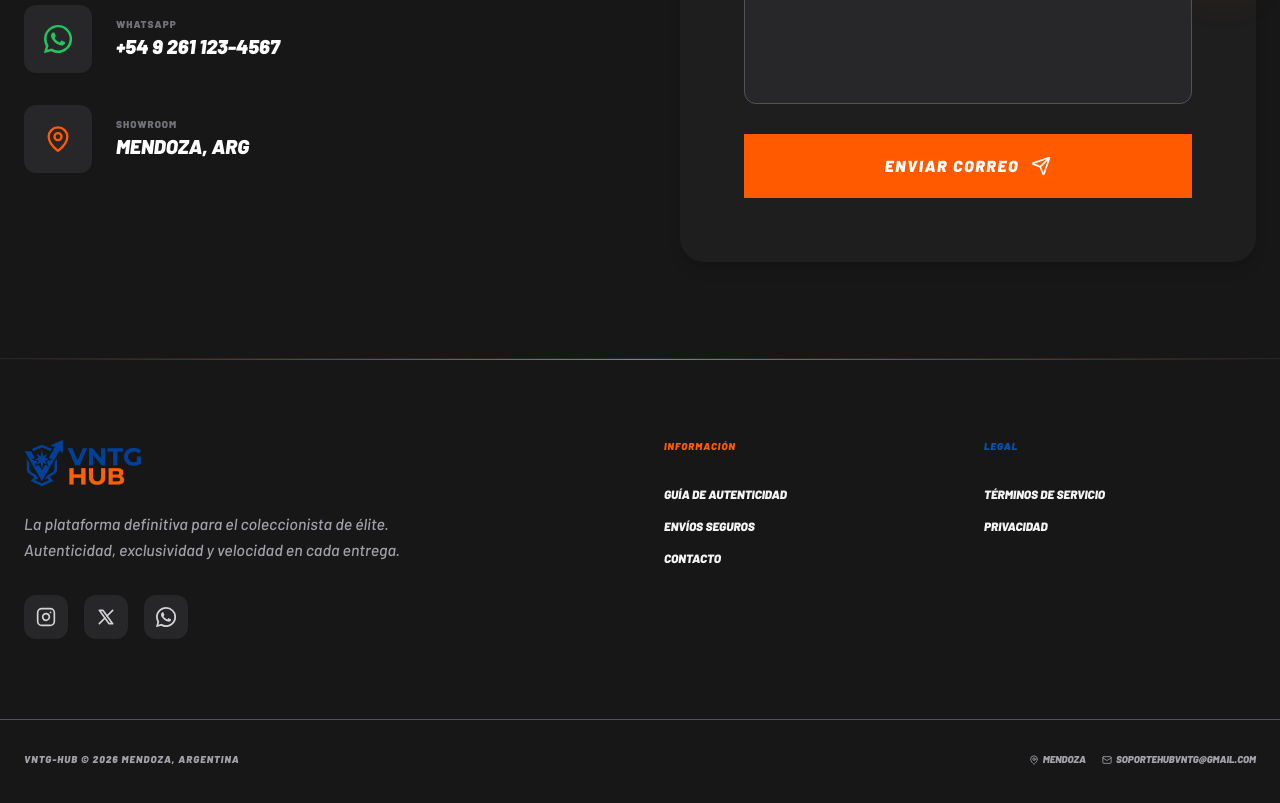
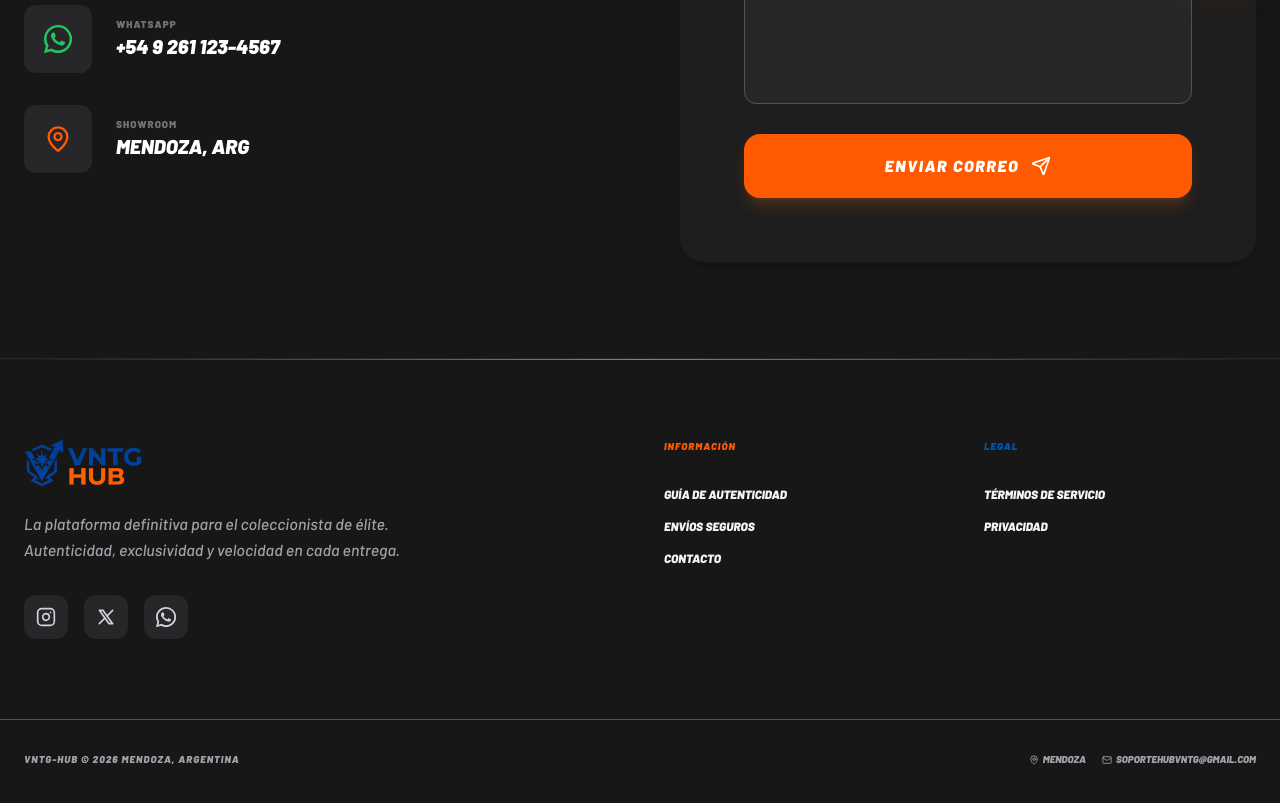
Before and after one commit to maxifuentes2/vntg-hub, a React (Vite) app in the folder client/: page /contacto in a window 1280 px wide. Shown: the part 800-1603 px from the top of the page. Built offline with nearby package versions, Linux system fonts and the light colour scheme; no server answers.

Commit message:
fix: add rounded-2xl and active:scale-95 to 404 and contact buttons

```diff
--- a/client/src/pages/Contacto.jsx
+++ b/client/src/pages/Contacto.jsx
@@ -109,7 +109,7 @@ export default function Contacto() {
                     <button
                         type="submit"
                         disabled={estadoEnviando === 'loading'}
-                        className="w-full bg-brand-orange text-white py-5 font-black uppercase italic tracking-widest hover:bg-zinc-900 dark:hover:bg-white dark:hover:text-brand-dark transition-all flex items-center justify-center gap-3 disabled:opacity-50 disabled:cursor-not-allowed"
+                        className="w-full bg-brand-orange text-white py-5 font-black uppercase italic tracking-widest hover:bg-zinc-900 dark:hover:bg-white dark:hover:text-brand-dark transition-all flex items-center justify-center gap-3 disabled:opacity-50 disabled:cursor-not-allowed rounded-2xl shadow-lg shadow-orange-500/20 active:scale-95"
                     >
                         {estadoEnviando === 'loading' ? 'ENVIANDO...' :
                          estadoEnviando === 'success' ? 'CORREO ENVIADO' :
--- a/client/src/pages/NotFound.jsx
+++ b/client/src/pages/NotFound.jsx
@@ -11,7 +11,7 @@ export default function NotFound() {
                 <h2 className="text-xl max-[400px]:text-lg md:text-4xl font-black italic uppercase mb-10 text-zinc-800 dark:text-zinc-200">
                     Página no encontrada.
                 </h2>
-                <Link to="/" className="inline-flex items-center justify-center gap-3 bg-zinc-900 dark:bg-white text-white dark:text-brand-dark px-6 xs:px-10 py-3 xs:py-5 font-black uppercase italic hover:bg-brand-orange dark:hover:bg-brand-orange hover:text-white transition-all shadow-xl">
+                <Link to="/" className="inline-flex items-center justify-center gap-3 bg-zinc-900 dark:bg-white text-white dark:text-brand-dark px-6 xs:px-10 py-3 xs:py-5 font-black uppercase italic hover:bg-brand-orange dark:hover:bg-brand-orange hover:text-white transition-all shadow-xl rounded-2xl active:scale-95">
                     <Home size={20} /> Volver al Inicio
                 </Link>
             </div>
```
